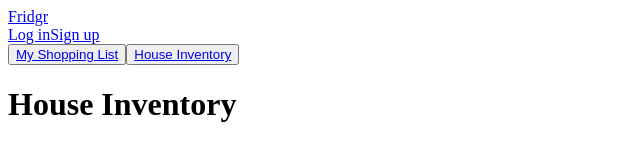
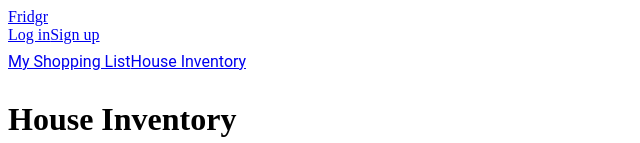
Before and after one commit to SentinelsOfMagic/SentinelsOfMagic, a React app: page /inventory in a window 1280 px wide. Shown: the top 143 px of the page, without its empty margins (0-640 px from the left). Built offline with nearby package versions, Linux system fonts and the light colour scheme; no server answers; the HTML template or start-up script is replaced by a standard one; what react-tap-event-plugin would draw is missing.

Commit message:
Test different material-ui buttons

```diff
--- a/client/src/components/Nav.jsx
+++ b/client/src/components/Nav.jsx
@@ -1,11 +1,13 @@
 import React from 'react';
 import { Link } from 'react-router-dom';
+import FlatButton from 'material-ui/FlatButton';
+import RaisedButton from 'material-ui/RaisedButton';
 
 const Nav = (props) => {
   return (
     <div>
-      <button id="my-shopping-list"><Link to={'/shop'}>My Shopping List</Link></button>
-      <button id="house-inventory"><Link to={'/inventory'}>House Inventory</Link></button>
+      <FlatButton id="my-shopping-list"><Link to={'/shop'}>My Shopping List</Link></FlatButton>
+      <FlatButton id="house-inventory"><Link to={'/inventory'}>House Inventory</Link></FlatButton>
     </div>
   );
 };
```
